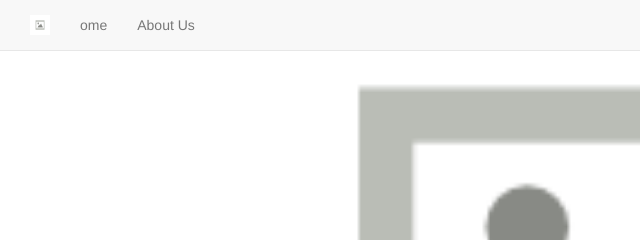
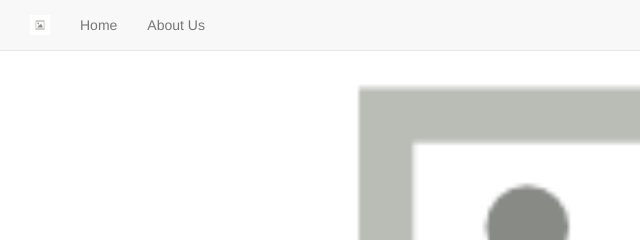
Before and after one commit to schmidtp0740/PermanentTraveler, a plain HTML site: page index.html in a window 1280 px wide. Shown: the top 240 px of the page, 0-640 px from the left. Drawn offline with nearby package versions, Linux system fonts and the light colour scheme.

Commit message:
edit navbar

```diff
--- a/index.html
+++ b/index.html
@@ -25,7 +25,7 @@
           <div class="collapse navbar-collapse">
               <ul class="nav navbar-nav" >
                   <li>
-                      <a href="#">ome</a>
+                      <a href="#">Home</a>
                   </li>
                   <li>
                       <a href="#">About Us</a>
```
